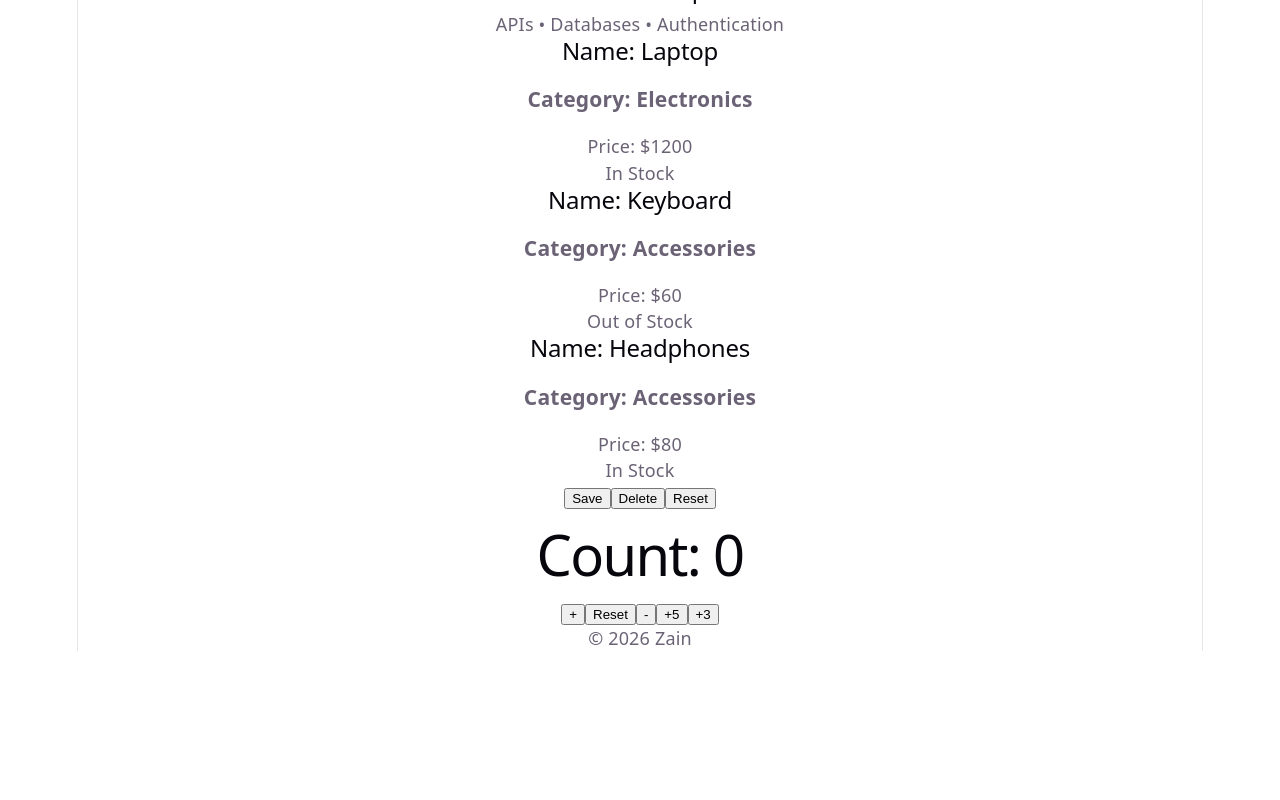
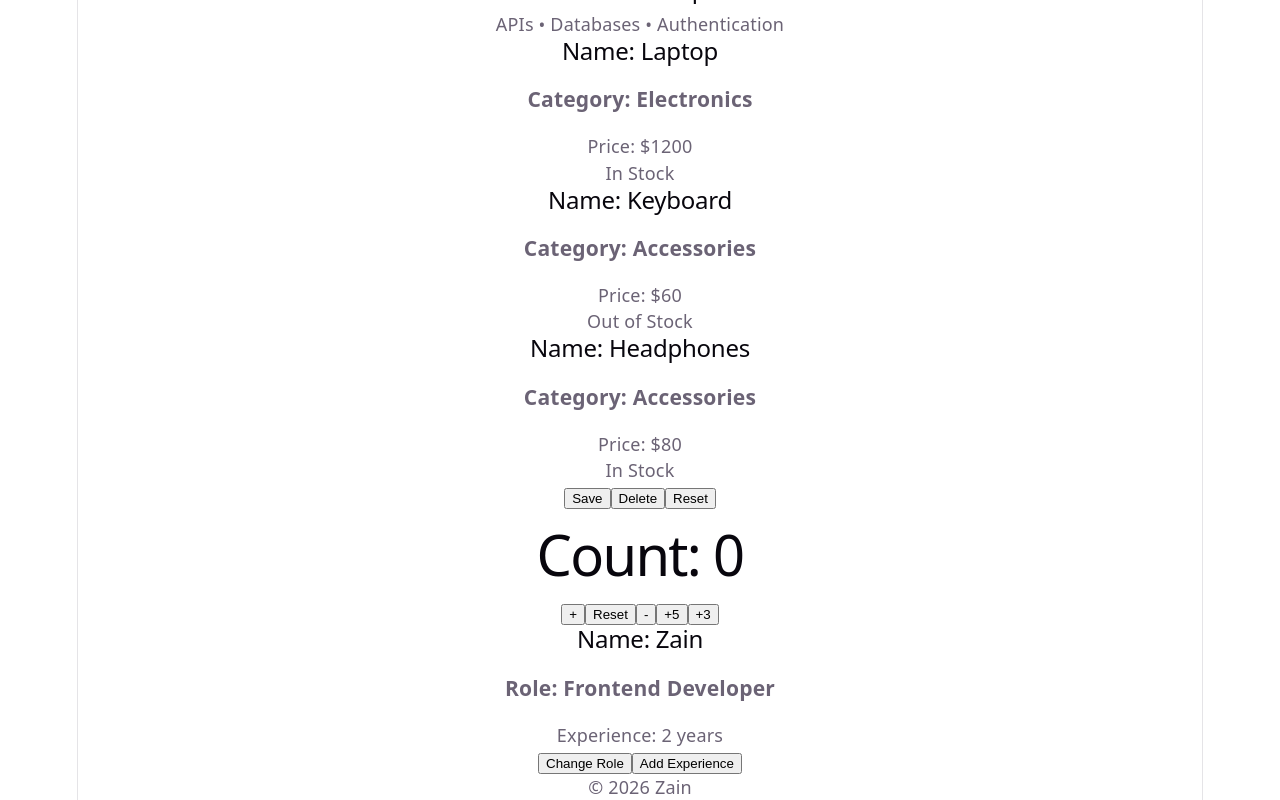
Before and after one commit to TheZainCode/react-mental-mode, a React (Vite) app: page / in a window 1280 px wide. Shown: the part 1453-2253 px from the top of the page. Before the commit the page ends 2104 px from the top, so only its background shows below. Built offline with nearby package versions, Linux system fonts and the light colour scheme.

Commit message:
feat: Learning State Immutability and adding Profile to App

```diff
--- a/src/App.jsx
+++ b/src/App.jsx
@@ -9,6 +9,7 @@ import Card from './components/Card.jsx';
 import ProductCard from './components/ProductCard.jsx';
 import ActionButtons from './components/ActionButtons.jsx';
 import Counter from './components/Counter.jsx';
+import Profile from './components/Profile.jsx';
 
 function App() {
   return (
@@ -39,6 +40,7 @@ function App() {
         <ProductCard name="Headphones" price={80} category="Accessories" inStock/>
         <ActionButtons />
         <Counter />
+        <Profile />
       </main>
       <Footer />
     </>
--- /dev/null
+++ b/src/components/Profile.jsx
@@ -0,0 +1,31 @@
+import { useState } from "react"
+function Profile(){
+    const [profile, setProfile]=useState({
+        name: "Zain",
+        role: "Frontend Developer",
+        experience : 2
+    })
+    function handleChangeRole(){
+        setProfile(preProfile =>({
+            ...preProfile,
+            role: "React Developer"
+        }))
+    }
+    function handleAddExperience(){
+        setProfile(preExp => ({
+            ...preExp,
+            experience: preExp.experience + 1
+        }))
+    }
+    const {name, role, experience}=profile;
+    return(
+        <article>
+            <h2>Name: {name}</h2>
+            <h3>Role: {role}</h3>
+            <p>Experience: {experience} years</p>
+            <button onClick={handleChangeRole}>Change Role</button>
+            <button onClick={handleAddExperience}>Add Experience</button>
+        </article>
+    )
+}
+export default Profile;
```
